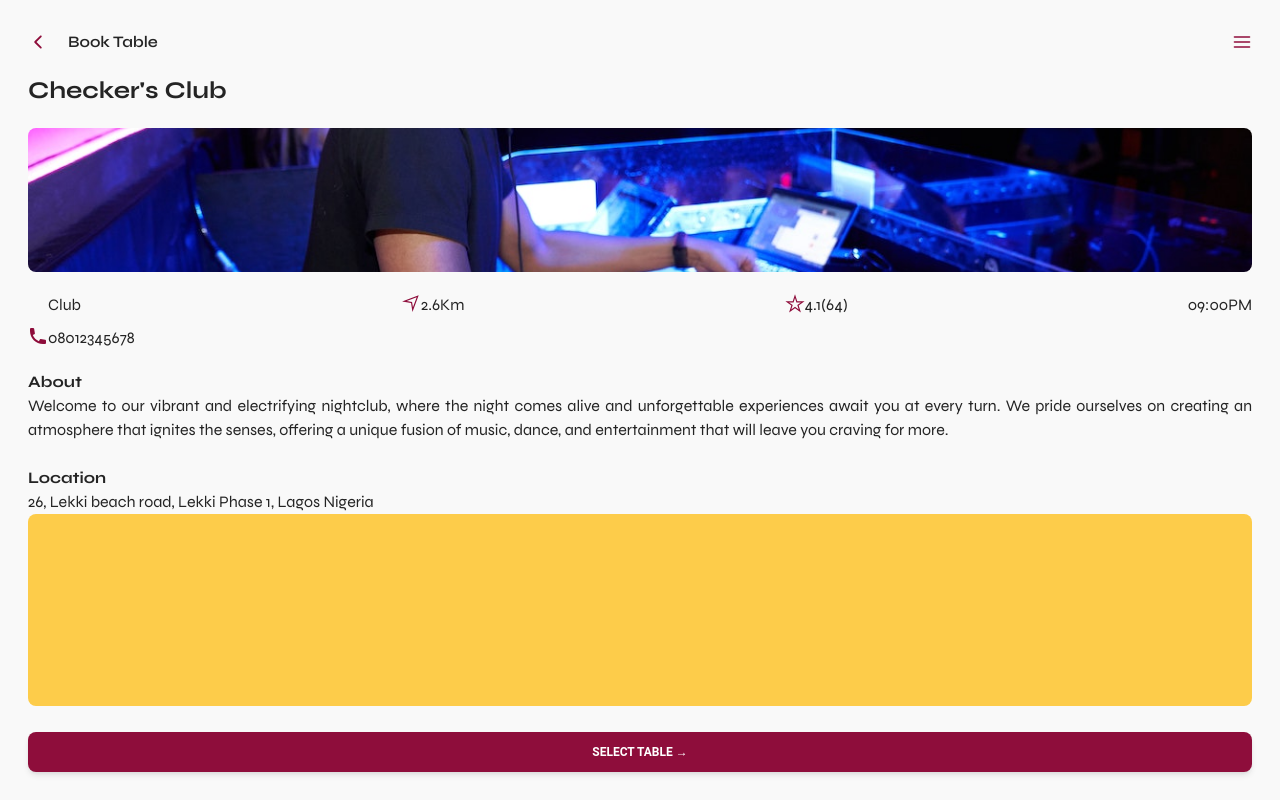
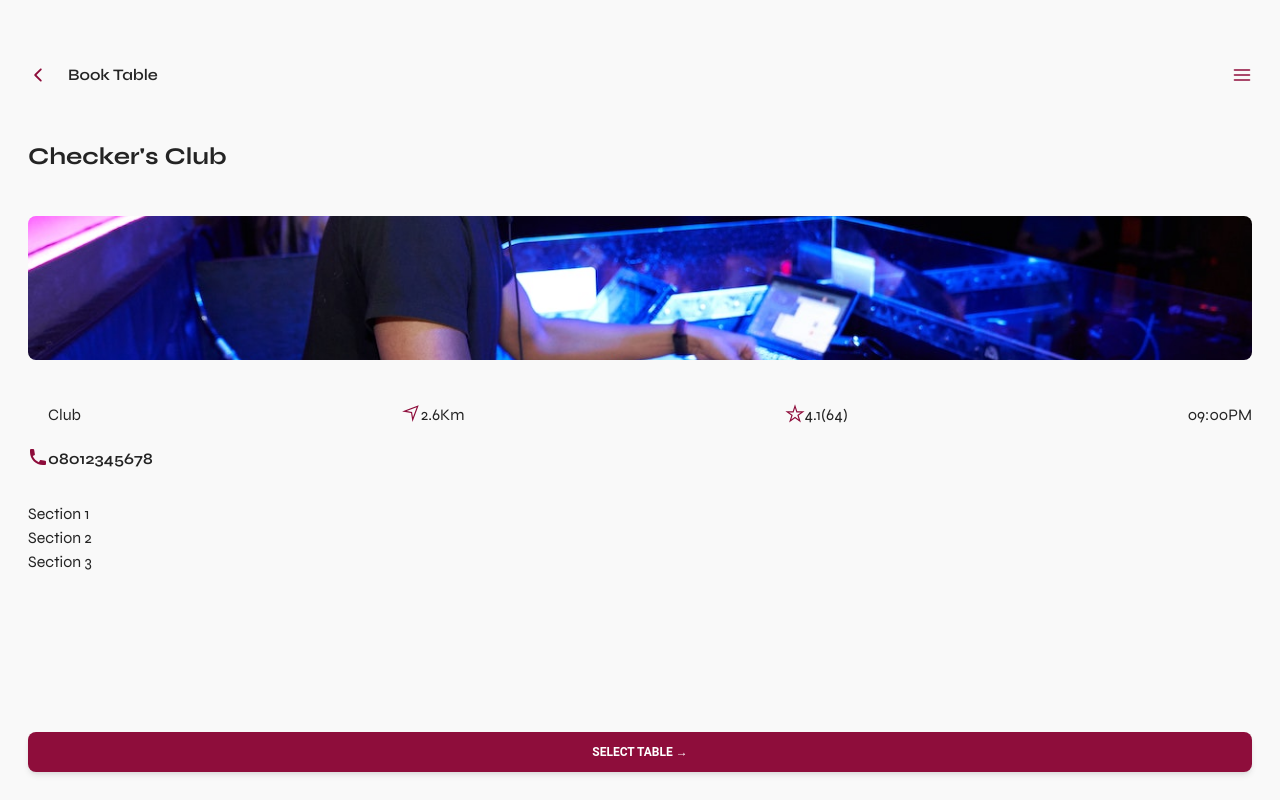
Before and after one commit to BamBam-Automation/jaiye, a React (Create React App) app: page /club in a window 1280 px wide. Built offline with nearby package versions, Linux system fonts and the light colour scheme; some icons are missing.

Commit message:
Accordion Component

```diff
--- a/src/Pages/Clubpage.jsx
+++ b/src/Pages/Clubpage.jsx
@@ -6,9 +6,26 @@ import { PiClockLight, PiWineLight } from "react-icons/pi";
 import { TfiLocationArrow, TfiStar } from "react-icons/tfi";
 import { HiPhone } from "react-icons/hi";
 import { Button } from "@material-tailwind/react";
+import { MdOutlineTableBar } from "react-icons/md";
 import PageTitle from "../utils/PageTitle";
+import Accordion from "../components/Accordion";
 
 const Clubpage = () => {
+  const sections = [
+    {
+      header: "Section 1",
+      content: "Content of section 1 goes here.",
+    },
+    {
+      header: "Section 2",
+      content: "Content of section 2 goes here.",
+    },
+    {
+      header: "Section 3",
+      content: "Content of section 3 goes here.",
+    },
+  ];
+
   PageTitle("Jaiye - Club");
   return (
     <div className="p-7 grid gap-5 h-screen">
@@ -47,11 +64,11 @@ const Clubpage = () => {
           </div>
           <span className="flex">
             <HiPhone className="h-5 w-5 text-primary" />
-            <p>08012345678</p>
+            <p className="font-semibold">08012345678</p>
           </span>
         </div>
       </div>
-      <div>
+      {/* <div>
         <h4 className="font-bold">About</h4>
         <p className="text-justify">
           Welcome to our vibrant and electrifying nightclub, where the night
@@ -67,6 +84,9 @@ const Clubpage = () => {
           26, Lekki beach road, Lekki Phase 1, Lagos Nigeria
         </p>
         <div className="h-48 bg-secondary rounded-lg"></div>
+      </div> */}
+      <div>
+        <Accordion sections={sections} />
       </div>
       <Button className="self-end bg-primary">
         Select Table <span>&#8594;</span>
--- /dev/null
+++ b/src/components/Accordion.jsx
@@ -0,0 +1,31 @@
+import React, { useState } from "react";
+
+const Accordion = ({ sections }) => {
+  const [activeIndex, setActiveIndex] = useState(null);
+
+  const handleAccordionClick = (index) => {
+    setActiveIndex(activeIndex === index ? null : index);
+  };
+
+  return (
+    <div>
+      {sections.map((section, index) => (
+        <div key={index}>
+          <div
+            className={`accordion-header ${
+              activeIndex === index ? "active" : ""
+            }`}
+            onClick={() => handleAccordionClick(index)}
+          >
+            {section.header}
+          </div>
+          {activeIndex === index && (
+            <div className="accordion-content">{section.content}</div>
+          )}
+        </div>
+      ))}
+    </div>
+  );
+};
+
+export default Accordion;
```
